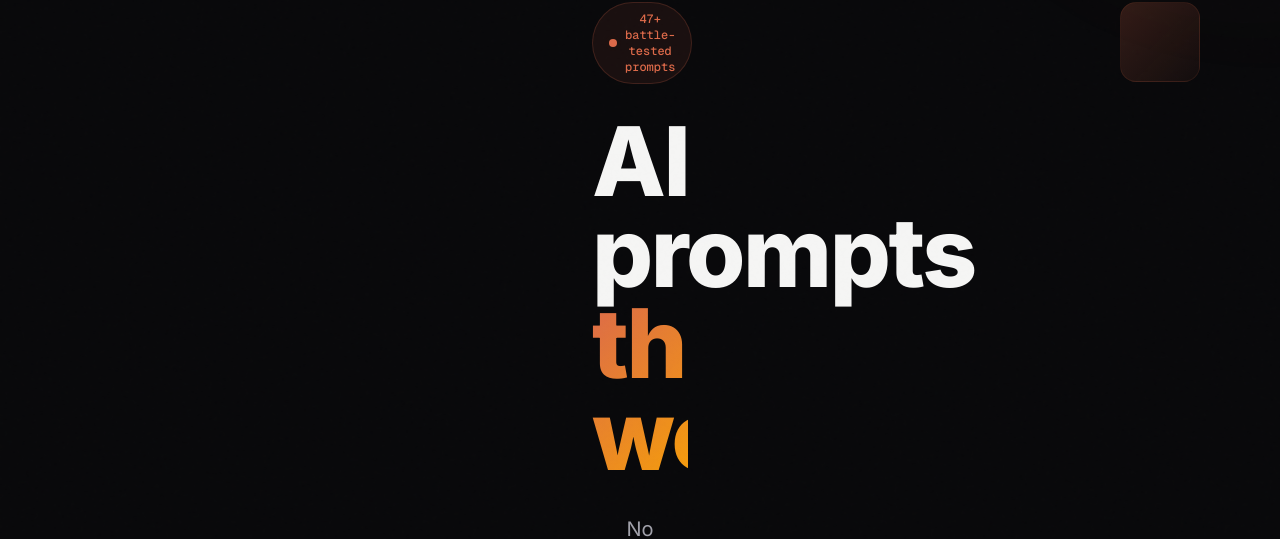
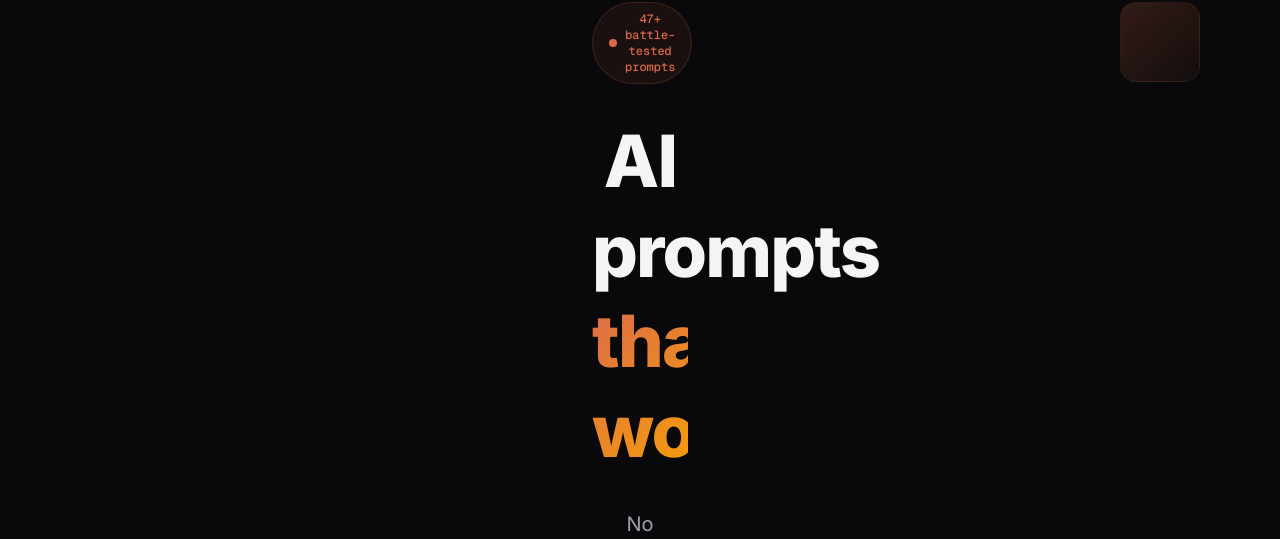
Before and after one commit to sinzo8771-prog/Prompt-Vault, a Next.js app: page / in a window 1280 px wide. Shown: the part 126-665 px from the top of the page. Built offline with nearby package versions, Linux system fonts and the light colour scheme; no server answers.

Commit message:
fix: Remove overflow-hidden from Hero section and reduce font size
- Remove overflow-hidden that was clipping text
- Reduce heading font size to text-4xl through text-7xl
- Use leading-tight for better line spacing

```diff
--- a/src/components/Hero.tsx
+++ b/src/components/Hero.tsx
@@ -83,7 +83,7 @@ export function Hero({ promptCount }: HeroProps) {
   return (
     <section
       ref={containerRef}
-      className="relative min-h-screen flex items-center overflow-hidden"
+      className="relative min-h-screen flex items-center"
     >
       {/* Background gradient orbs */}
       <div className="absolute inset-0 overflow-hidden">
@@ -142,7 +142,7 @@ export function Hero({ promptCount }: HeroProps) {
 
           {/* Main heading */}
           <motion.div variants={itemVariants} className="mb-6 sm:mb-8">
-            <h1 className="text-5xl sm:text-6xl md:text-7xl lg:text-8xl font-extrabold tracking-tight leading-[0.95]">
+            <h1 className="text-4xl sm:text-5xl md:text-6xl lg:text-7xl font-extrabold tracking-tight leading-tight">
               <span className="block text-text">AI prompts</span>
               <span className="block text-gradient-warm">that work.</span>
             </h1>
```
